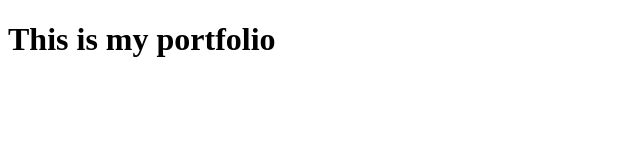
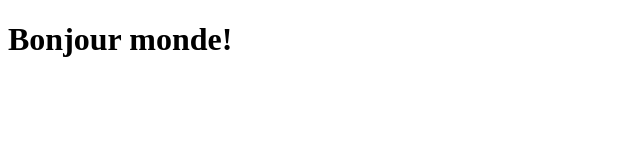
Before and after one commit to JessicaPerez1/jessicaperez.github.io, a plain HTML site: page index.html in a window 1280 px wide. Shown: the whole page, without its empty margins (0-640 px from the left). Drawn offline with Linux system fonts and the light colour scheme.

Commit message:
html update greeting in French

```diff
--- a/index.html
+++ b/index.html
@@ -6,6 +6,6 @@
     <title>Document</title>
   </head>
   <body>
-    <h1>This is my portfolio</h1>
+    <h1>Bonjour monde!</h1>
   </body>
 </html>
```
